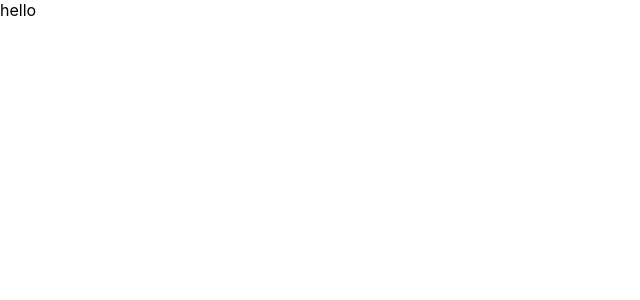
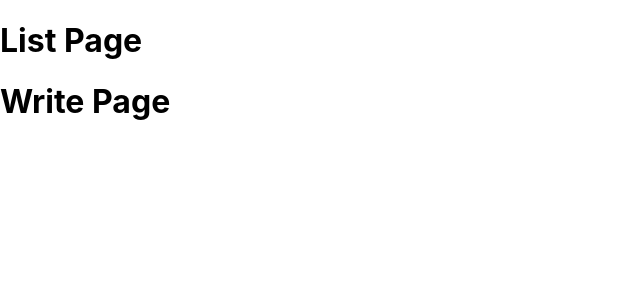
Before and after one commit to TaeJinAn/todoapp, a React (Create React App) app: page / in a window 1280 px wide. Shown: the top 300 px of the page, without its empty margins (0-640 px from the left). Built offline with nearby package versions, Linux system fonts and the light colour scheme.

Commit message:
list write page 추가

```diff
--- a/src/App.js
+++ b/src/App.js
@@ -1,7 +1,11 @@
+import ListPage from "./pages/ListPage";
+import WritePage from "./pages/WritePage";
+
 function App() {
   return (
     <div className="App">
-      <span>hello</span>
+      <ListPage />
+      <WritePage />
     </div>
   );
 }
--- /dev/null
+++ b/src/pages/ListPage.js
@@ -0,0 +1,9 @@
+function ListPage() {
+  return (
+    <>
+      <h1>List Page</h1>
+    </>
+  );
+}
+
+export default ListPage;
--- /dev/null
+++ b/src/pages/WritePage.js
@@ -0,0 +1,9 @@
+function WritePage() {
+  return (
+    <>
+      <h1>Write Page</h1>
+    </>
+  );
+}
+
+export default WritePage;
```
